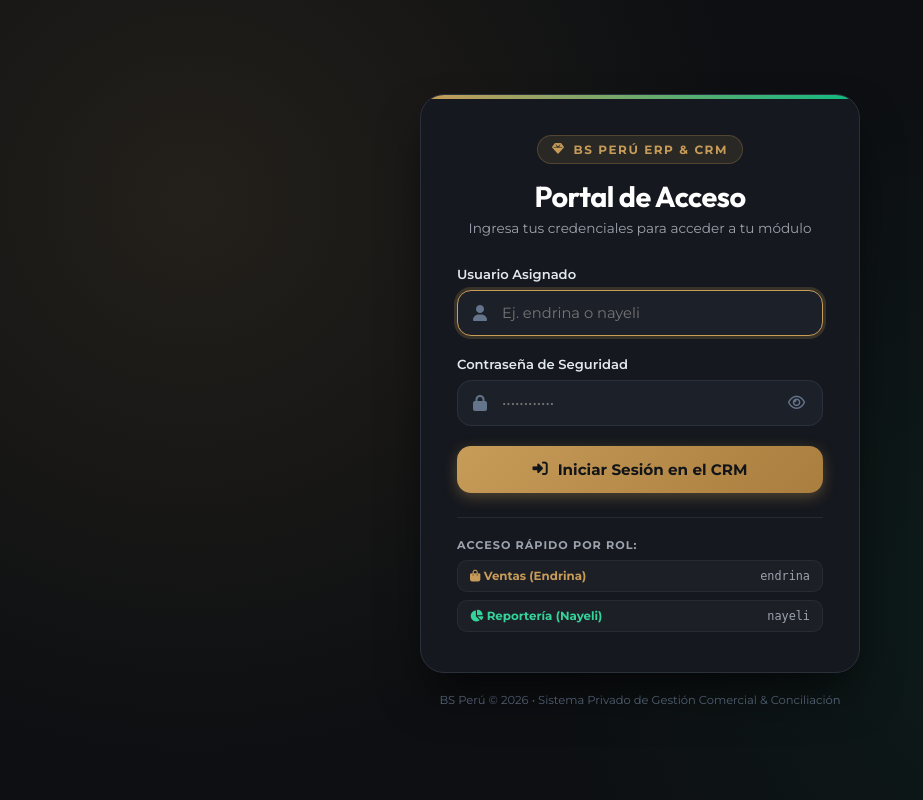
After one commit to RodrigoAlonsoDc/web-bsperu, a PHP site: page /crm/login.php in a window 1280 px wide. The commit adds this page. Shown: the whole page, without its empty margins (0-923 px from the left). Run offline with PHP 8.4, Linux system fonts and the light colour scheme.

Commit message:
feat(auth): implementar portal de login crm con autenticacion por rol para Endrina y Nayeli

```diff
--- /dev/null
+++ b/crm/login.php
@@ -0,0 +1,407 @@
+<?php
+// crm/login.php - BS Perú CRM: Portal de Acceso Seguro
+session_start();
+
+// Si ya tiene sesión activa, redirigir automáticamente a su módulo correspondiente
+if (isset($_SESSION['crm_logged_in']) && $_SESSION['crm_logged_in'] === true) {
+    $rol = $_SESSION['crm_rol'] ?? '';
+    if ($rol === 'ventas') {
+        header("Location: ventas.php");
+        exit;
+    } elseif ($rol === 'reporteria') {
+        header("Location: reportes.php");
+        exit;
+    } else {
+        header("Location: index.php");
+        exit;
+    }
+}
+
+$error = '';
+
+if ($_SERVER["REQUEST_METHOD"] === "POST") {
+    $user = strtolower(trim($_POST['username'] ?? ''));
+    $pass = trim($_POST['password'] ?? '');
+
+    // Usuarios del CRM con sus respectivos roles y destinos
+    $usuarios = [
+        'endrina' => [
+            'nombre' => 'Endrina',
+            'rol' => 'ventas',
+            'cargo' => 'Asesora Comercial & Ventas',
+            'pass' => 'Ventas2026*',
+            'redirect' => 'ventas.php'
+        ],
+        'nayeli' => [
+            'nombre' => 'Nayeli',
+            'rol' => 'reporteria',
+            'cargo' => 'Especialista de Reportería & Finanzas',
+            'pass' => 'Reportes2026*',
+            'redirect' => 'reportes.php'
+        ],
+        'admin' => [
+            'nombre' => 'Administrador',
+            'rol' => 'admin',
+            'cargo' => 'Administrador General CRM',
+            'pass' => 'bsperu2026',
+            'redirect' => 'index.php'
+        ]
+    ];
+
+    if (isset($usuarios[$user]) && $usuarios[$user]['pass'] === $pass) {
+        $_SESSION['crm_logged_in'] = true;
+        $_SESSION['admin_logged_in'] = true; // Compatibilidad con panel admin
+        $_SESSION['crm_user'] = $usuarios[$user]['nombre'];
+        $_SESSION['crm_rol'] = $usuarios[$user]['rol'];
+        $_SESSION['crm_cargo'] = $usuarios[$user]['cargo'];
+
+        header("Location: " . $usuarios[$user]['redirect']);
+        exit;
+    } else {
+        $error = 'Usuario o contraseña incorrectos. Por favor verifica tus credenciales.';
+    }
+}
+?>
+<!DOCTYPE html>
+<html lang="es">
+<head>
+    <meta charset="UTF-8">
+    <meta name="viewport" content="width=device-width, initial-scale=1.0">
+    <title>Acceso al CRM - BS Perú</title>
+    <link rel="preconnect" href="https://fonts.googleapis.com">
+    <link rel="preconnect" href="https://fonts.gstatic.com" crossorigin>
+    <link href="https://fonts.googleapis.com/css2?family=Montserrat:wght@300;400;500;600;700&family=Outfit:wght@400;500;600;700&display=swap" rel="stylesheet">
+    <link rel="stylesheet" href="https://cdnjs.cloudflare.com/ajax/libs/font-awesome/6.4.0/css/all.min.css">
+    <style>
+        :root {
+            --bg-dark: #0D0F12;
+            --surface-card: #15181E;
+            --surface-input: #1C2028;
+            --border-soft: #2B313C;
+            --accent-gold: #C79B58;
+            --accent-gold-hover: #D8AA66;
+            --accent-green: #10B981;
+            --text-light: #F3F4F6;
+            --text-muted: #9CA3AF;
+        }
+
+        * {
+            margin: 0;
+            padding: 0;
+            box-sizing: border-box;
+            font-family: 'Montserrat', sans-serif;
+        }
+
+        body {
+            background-color: var(--bg-dark);
+            color: var(--text-light);
+            min-height: 100vh;
+            display: flex;
+            align-items: center;
+            justify-content: center;
+            background-image:
+                radial-gradient(circle at 15% 25%, rgba(199, 155, 88, 0.12) 0%, transparent 45%),
+                radial-gradient(circle at 85% 75%, rgba(16, 185, 129, 0.08) 0%, transparent 45%);
+            padding: 20px;
+        }
+
+        .login-wrapper {
+            width: 100%;
+            max-width: 440px;
+        }
+
+        .login-card {
+            background: var(--surface-card);
+            border: 1px solid var(--border-soft);
+            border-radius: 24px;
+            padding: 40px 36px;
+            box-shadow: 0 25px 50px -12px rgba(0, 0, 0, 0.7);
+            backdrop-filter: blur(10px);
+            position: relative;
+            overflow: hidden;
+        }
+
+        .login-card::before {
+            content: '';
+            position: absolute;
+            top: 0;
+            left: 0;
+            right: 0;
+            height: 4px;
+            background: linear-gradient(90deg, var(--accent-gold), var(--accent-green));
+        }
+
+        .login-header {
+            text-align: center;
+            margin-bottom: 30px;
+        }
+
+        .brand-badge {
+            display: inline-flex;
+            align-items: center;
+            gap: 8px;
+            background: rgba(199, 155, 88, 0.12);
+            color: var(--accent-gold);
+            padding: 6px 14px;
+            border-radius: 20px;
+            font-size: 0.75rem;
+            font-weight: 700;
+            letter-spacing: 1.5px;
+            text-transform: uppercase;
+            margin-bottom: 14px;
+            border: 1px solid rgba(199, 155, 88, 0.25);
+        }
+
+        .login-header h1 {
+            font-family: 'Outfit', sans-serif;
+            font-size: 1.8rem;
+            font-weight: 700;
+            color: #FFFFFF;
+            letter-spacing: -0.5px;
+            margin-bottom: 6px;
+        }
+
+        .login-header p {
+            color: var(--text-muted);
+            font-size: 0.85rem;
+        }
+
+        .form-group {
+            margin-bottom: 20px;
+        }
+
+        .form-group label {
+            display: block;
+            font-size: 0.82rem;
+            font-weight: 600;
+            color: #E2E8F0;
+            margin-bottom: 8px;
+        }
+
+        .input-box {
+            position: relative;
+            display: flex;
+            align-items: center;
+        }
+
+        .input-box i.field-icon {
+            position: absolute;
+            left: 16px;
+            color: #64748B;
+            font-size: 1rem;
+            transition: color 0.2s ease;
+        }
+
+        .input-box input {
+            width: 100%;
+            padding: 13px 44px 13px 44px;
+            background: var(--surface-input);
+            border: 1px solid var(--border-soft);
+            border-radius: 14px;
+            color: #FFFFFF;
+            font-size: 0.92rem;
+            outline: none;
+            transition: all 0.25s ease;
+        }
+
+        .input-box input:focus {
+            border-color: var(--accent-gold);
+            box-shadow: 0 0 0 3px rgba(199, 155, 88, 0.2);
+        }
+
+        .input-box input:focus ~ i.field-icon {
+            color: var(--accent-gold);
+        }
+
+        .toggle-password-btn {
+            position: absolute;
+            right: 14px;
+            background: none;
+            border: none;
+            color: #64748B;
+            cursor: pointer;
+            padding: 4px;
+            font-size: 0.95rem;
+            transition: color 0.2s;
+        }
+
+        .toggle-password-btn:hover {
+            color: var(--text-light);
+        }
+
+        .btn-login {
+            width: 100%;
+            padding: 14px;
+            background: linear-gradient(135deg, var(--accent-gold), #A97E3E);
+            color: #111418;
+            border: none;
+            border-radius: 14px;
+            font-size: 0.95rem;
+            font-weight: 700;
+            cursor: pointer;
+            display: flex;
+            align-items: center;
+            justify-content: center;
+            gap: 10px;
+            transition: all 0.3s ease;
+            box-shadow: 0 4px 14px rgba(199, 155, 88, 0.35);
+            margin-top: 10px;
+        }
+
+        .btn-login:hover {
+            background: linear-gradient(135deg, var(--accent-gold-hover), var(--accent-gold));
+            transform: translateY(-2px);
+            box-shadow: 0 6px 20px rgba(199, 155, 88, 0.45);
+        }
+
+        .btn-login:active {
+            transform: translateY(0);
+        }
+
+        .error-card {
+            background: rgba(220, 38, 38, 0.15);
+            border: 1px solid rgba(220, 38, 38, 0.4);
+            color: #FCA5A5;
+            padding: 12px 16px;
+            border-radius: 12px;
+            font-size: 0.82rem;
+            margin-bottom: 20px;
+            display: flex;
+            align-items: center;
+            gap: 10px;
+        }
+
+        .account-hint {
+            margin-top: 24px;
+            padding-top: 20px;
+            border-top: 1px solid rgba(255, 255, 255, 0.08);
+            display: flex;
+            flex-direction: column;
+            gap: 8px;
+        }
+
+        .hint-item {
+            display: flex;
+            justify-content: space-between;
+            align-items: center;
+            background: rgba(255, 255, 255, 0.03);
+            border: 1px solid rgba(255, 255, 255, 0.05);
+            padding: 8px 12px;
+            border-radius: 10px;
+            font-size: 0.74rem;
+            cursor: pointer;
+            transition: background 0.2s;
+        }
+
+        .hint-item:hover {
+            background: rgba(199, 155, 88, 0.1);
+            border-color: rgba(199, 155, 88, 0.3);
+        }
+
+        .hint-role {
+            font-weight: 700;
+            color: var(--accent-gold);
+        }
+
+        .hint-user {
+            color: var(--text-muted);
+            font-family: monospace;
+        }
+
+        .footer-note {
+            text-align: center;
+            font-size: 0.72rem;
+            color: #64748B;
+            margin-top: 20px;
+        }
+    </style>
+</head>
+<body>
+
+    <div class="login-wrapper">
+        <div class="login-card">
+
+            <div class="login-header">
+                <div class="brand-badge">
+                    <i class="fa-solid fa-gem"></i> BS Perú ERP & CRM
+                </div>
+                <h1>Portal de Acceso</h1>
+                <p>Ingresa tus credenciales para acceder a tu módulo</p>
+            </div>
+
+            <?php if (!empty($error)): ?>
+                <div class="error-card">
+                    <i class="fa-solid fa-triangle-exclamation"></i>
+                    <span><?php echo htmlspecialchars($error); ?></span>
+                </div>
+            <?php endif; ?>
+
+            <form method="POST" action="login.php">
+                <div class="form-group">
+                    <label for="inputUser">Usuario Asignado</label>
+                    <div class="input-box">
+                        <i class="fa-solid fa-user field-icon"></i>
+                        <input type="text" id="inputUser" name="username" placeholder="Ej. endrina o nayeli" required autofocus autocomplete="username">
+                    </div>
+                </div>
+
+                <div class="form-group">
+                    <label for="inputPass">Contraseña de Seguridad</label>
+                    <div class="input-box">
+                        <i class="fa-solid fa-lock field-icon"></i>
+                        <input type="password" id="inputPass" name="password" placeholder="••••••••••••" required autocomplete="current-password">
+                        <button type="button" class="toggle-password-btn" onclick="togglePasswordVisibility()">
+                            <i class="fa-regular fa-eye" id="iconEye"></i>
+                        </button>
+                    </div>
+                </div>
+
+                <button type="submit" class="btn-login">
+                    <i class="fa-solid fa-right-to-bracket"></i> Iniciar Sesión en el CRM
+                </button>
+            </form>
+
+            <div class="account-hint">
+                <span style="font-size:0.7rem; color:var(--text-muted); text-transform:uppercase; letter-spacing:1px; font-weight:700;">Acceso Rápido por Rol:</span>
+
+                <div class="hint-item" onclick="llenarCredenciales('endrina', 'Ventas2026*')" title="Clic para rellenar">
+                    <span class="hint-role"><i class="fa-solid fa-bag-shopping"></i> Ventas (Endrina)</span>
+                    <span class="hint-user">endrina</span>
+                </div>
+
+                <div class="hint-item" onclick="llenarCredenciales('nayeli', 'Reportes2026*')" title="Clic para rellenar">
+                    <span class="hint-role" style="color:#34D399;"><i class="fa-solid fa-chart-pie"></i> Reportería (Nayeli)</span>
+                    <span class="hint-user">nayeli</span>
+                </div>
+            </div>
+
+        </div>
+
+        <div class="footer-note">
+            BS Perú &copy; <?php echo date('Y'); ?> • Sistema Privado de Gestión Comercial & Conciliación
+        </div>
+    </div>
+
+    <script>
+        function togglePasswordVisibility() {
+            const passInput = document.getElementById('inputPass');
+            const iconEye = document.getElementById('iconEye');
+            if (passInput.type === 'password') {
+                passInput.type = 'text';
+                iconEye.classList.remove('fa-eye');
+                iconEye.classList.add('fa-eye-slash');
+            } else {
+                passInput.type = 'password';
+                iconEye.classList.remove('fa-eye-slash');
+                iconEye.classList.add('fa-eye');
+            }
+        }
+
+        function llenarCredenciales(usuario, clave) {
+            document.getElementById('inputUser').value = usuario;
+            document.getElementById('inputPass').value = clave;
+            document.getElementById('inputPass').focus();
+        }
+    </script>
+</body>
+</html>
```
Also changed, not shown: crm/index.php (+13 -3 lines), crm/logout.php (added, +19 -0 lines), crm/reportes.php (+17 -1 lines), crm/ventas.php (+42 -3 lines).
